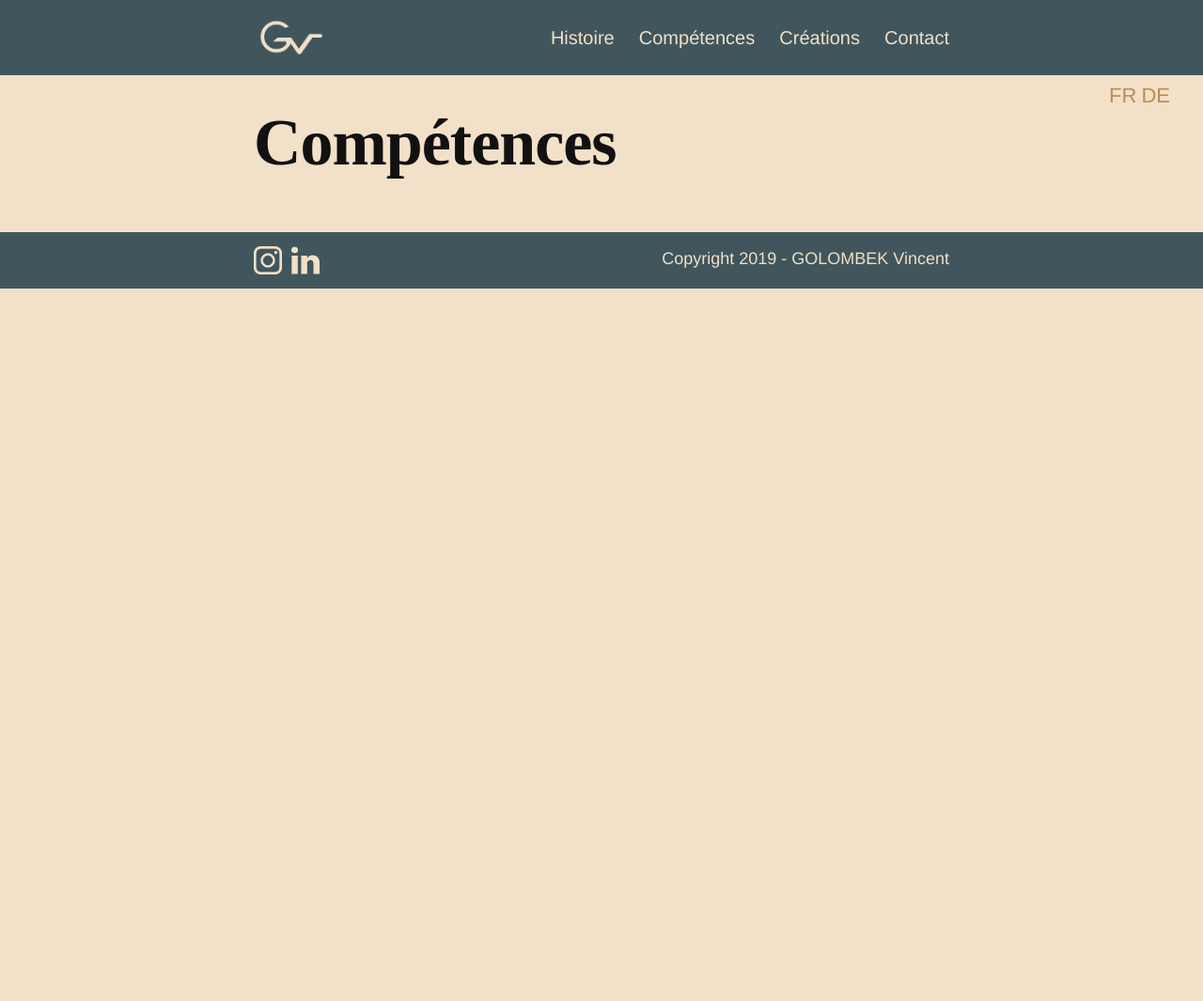
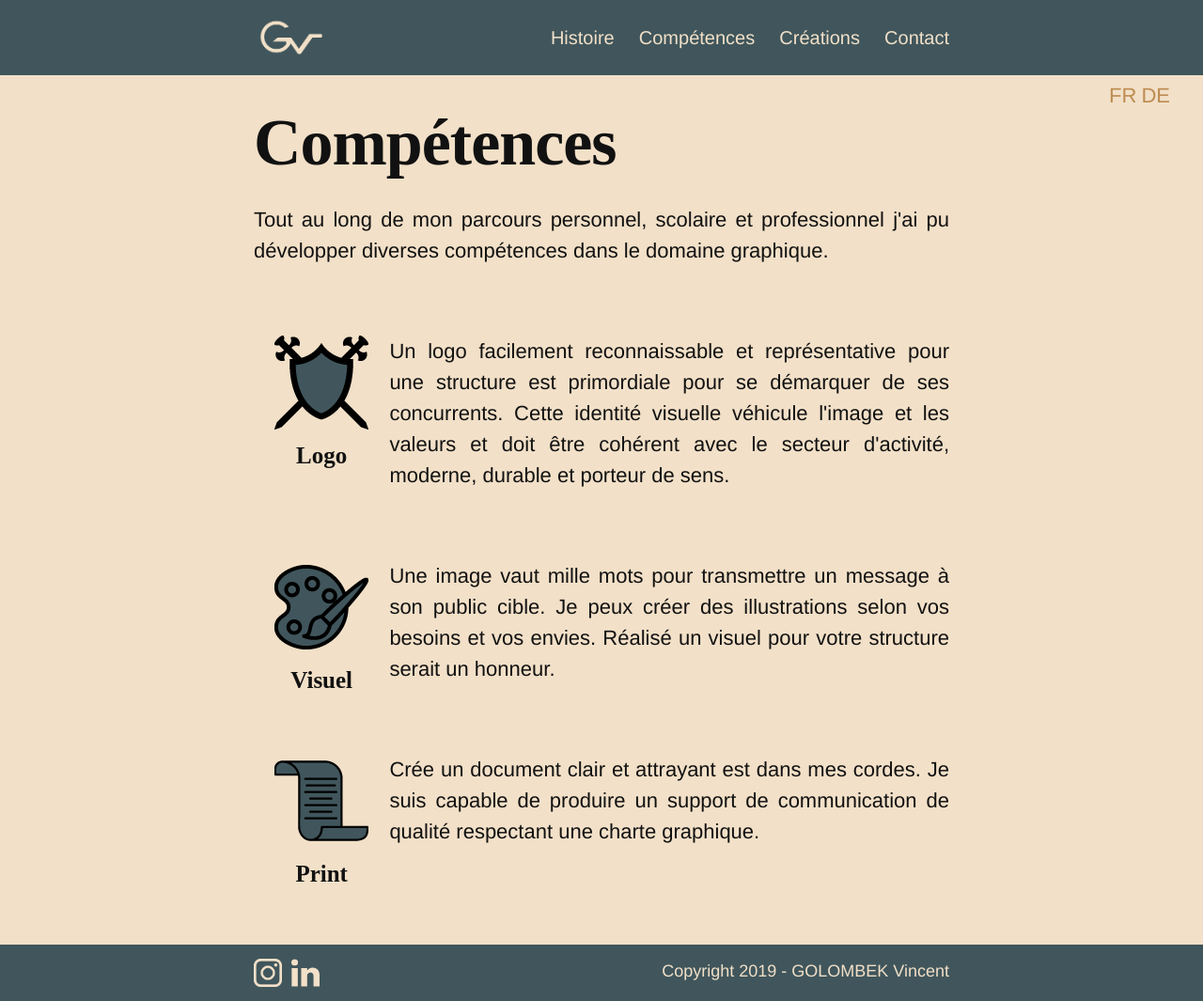
Before and after one commit to golombekvincent/golombekvincent, a Jekyll site: the page built from competences.md, in a window 1280 px wide. Shown: the whole page at 94% size. Built offline with Jekyll 4.4.1, drawn with Linux system fonts in a browser that asks for light colours; before the commit the page ends 900 px from its top, so only the background shows below that.

Commit message:
page competences

```diff
--- a/_sass/_base.scss
+++ b/_sass/_base.scss
@@ -58,7 +58,7 @@
 /**
  * Headings
  */
-h1, h2, h3, h4, h5, h6 {
+h1, h2, h4, h5, h6 {
     font-weight: $base-font-weight;
 }
 
--- a/competences.md
+++ b/competences.md
@@ -8,9 +8,53 @@
 
 <style type="text/css">
     body{background-color: #f2e0c8;}
-
 </style>
 
 <div class="wrapper">
 
+<!-- Intro -->
+
+<p class="Justify">Tout au long de mon parcours personnel, scolaire et professionnel j'ai pu développer diverses compétences dans le domaine graphique.</p>
+
+<!-- Logo -->
+
+<div class="conteneur_comp">
+
+<img src="img/Competences_logo.png"/>
+<h3>Logo</h3>
+
 </div>
+
+<p class="Justify">Un logo facilement reconnaissable et représentative pour une structure est primordiale pour se démarquer de ses concurrents. Cette identité visuelle véhicule l'image et les valeurs et doit être cohérent avec le secteur d'activité, moderne, durable et porteur de sens.</p>
+
+
+
+<!-- Visuel -->
+
+<div class="conteneur_comp">
+
+<img src="img/Competences_visuel.png"/>
+<h3>Visuel</h3>
+
+</div>
+
+<p class="Justify">Une image vaut mille mots pour transmettre un message à son public cible. Je peux créer des illustrations selon vos besoins et vos envies. Réalisé un visuel pour votre structure serait un honneur.</p>
+
+
+<!-- Print -->
+
+<div class="conteneur_comp">
+
+<img src="img/Competences_print.png"/>
+<h3>Print</h3>
+
+</div>
+
+<p class="Justify">Crée un document clair et attrayant est dans mes cordes. Je suis capable de produire un support de communication de qualité respectant une charte graphique.</p>
+
+
+
+
+
+
+</div>
--- a/css/main.scss
+++ b/css/main.scss
@@ -249,6 +249,15 @@
     margin: 0;
     font-family: Spectral;
     font-size: 50px;
+
+}
+
+h3{
+    padding: 0;
+    margin: 0;
+    font-family: Spectral;
+    font-size: 25px;
+    font-weight: bold;
 
 }
 
@@ -571,6 +580,37 @@
 }
 
 
+/// PAGE COMPETENCES ///
+
+.Justify{
+text-align: justify;
+margin-bottom: 10%;
+
+}
+
+
+.conteneur_comp{
+    margin:0 3% 0 3%;
+    padding: 0;
+    float: left;
+    text-align: center;
+
+}
+
+
+
+@media screen and (max-width: 680px) {
+
+    .conteneur_comp{
+    float: none;
+    margin-left: auto;
+    margin-right: auto
+
+    }
+
+}
+
+
 // Import partials from `sass_dir` (defaults to `_sass`)
 @import
         "base",
```
Also changed, not shown: img/Competences_logo.png (added), img/Competences_print.png (added), img/Competences_visuel.png (added).
